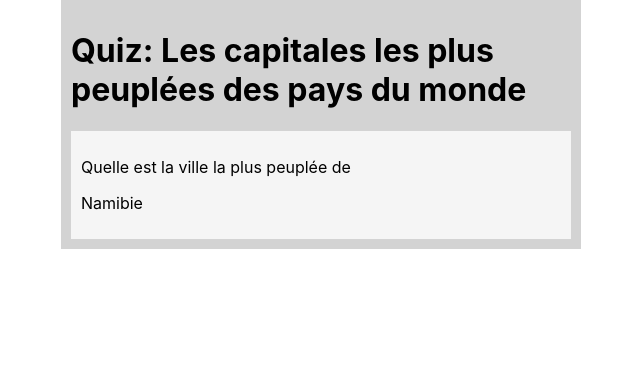
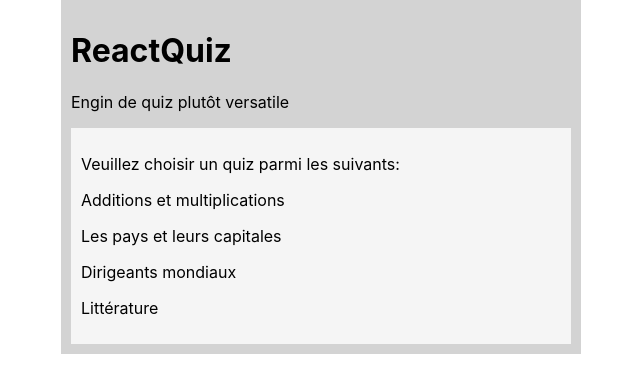
Before and after one commit to raphaelmp/react-quiz, a React (Create React App) app: page / in a window 1280 px wide. Shown: the top 392 px of the page, without its empty margins (319-959 px from the left). Built offline with nearby package versions, Linux system fonts and the light colour scheme.

Commit message:
Add QuizLoader

```diff
--- /dev/null
+++ b/public/getAllDataSets.json
@@ -0,0 +1,26 @@
+[
+  {
+    "name": "Additions et multiplications",
+    "author":"example-data",
+    "url": "http://localhost:3000/additions.json",
+    "description": "Petite pratique des additions et des soustractions"
+  },
+  {
+    "name": "Les pays et leurs capitales",
+    "author":"example-data",
+    "url": "http://localhost:3000/pays.json",
+    "description": ""
+  },
+  {
+    "name": "Dirigeants mondiaux",
+    "author":"example-data",
+    "url": "http://localhost:3000/dirigeants.json",
+    "description": ""
+  },
+  {
+    "name": "Littérature",
+    "author":"example-data",
+    "url": "http://localhost:3000/litterature.json",
+    "description": ""
+  }
+]
--- a/src/App.css
+++ b/src/App.css
@@ -10,7 +10,7 @@
 .App h1 {
 }
 
-.questionBox {
+.questionBox, .quizLoader {
   background-color: whitesmoke;
   padding: 10px;
   moz-border-radius: 4px;
--- a/src/App.js
+++ b/src/App.js
@@ -6,7 +6,8 @@ function App() {
   return (
     <div className="App">
       <header className="App-header">
-        <h1>Quiz: Les capitales les plus peuplées des pays du monde</h1>
+        <h1>ReactQuiz</h1>
+        <p>Engin de quiz plutôt versatile</p>
       </header>
       <QuizComponent />
     </div>
--- a/src/QuizComponent.js
+++ b/src/QuizComponent.js
@@ -1,11 +1,11 @@
 import React, {Component} from 'react';
+import QuizLoader from './QuizLoader';
 
 class QuizComponent extends Component {
   constructor() {
     super()
     this.state = {
-      currentQuestion:"",
-      tousLesPays: "",
+      dataSetLoaded: false,
     }
   }
 
@@ -33,6 +33,7 @@ class QuizComponent extends Component {
   }
 
   render() {
+    if (this.state.dataSetLoaded) {
       return (
         <div className="questionContainer">
           <div className="questionBox">
@@ -42,8 +43,13 @@ class QuizComponent extends Component {
           <div className="answerBox">
           </div>
         </div>
+      )
+    } else  {
+      return (
+        <QuizLoader />
+      )
+    }
 
-    )
   }
 }
 
--- /dev/null
+++ b/src/QuizLoader.js
@@ -0,0 +1,37 @@
+import React, {Component} from 'react';
+
+class QuizLoader extends Component {
+  constructor() {
+    super()
+    this.state = {
+      quizArray: "",
+    }
+  }
+
+  componentDidMount() {
+    fetch("http://localhost:3000/getAllDataSets.json")
+    .then(response => response.json())
+    .then(response => {
+      let data = response;
+      this.setState({quizArray : data })
+    })
+  }
+
+  render() {
+    let dataPoints = (
+      this.state.quizArray ?
+       this.state.quizArray.map(
+         item => <p>{item.name}</p>
+       )
+       : 'niet')
+
+    return (
+      <div className="quizLoader">
+        <p>Veuillez choisir un quiz parmi les suivants:</p>
+        {dataPoints}
+      </div>
+    )
+  }
+}
+
+export default QuizLoader;
```
Lines whose indentation alone changed are shown as unchanged.
